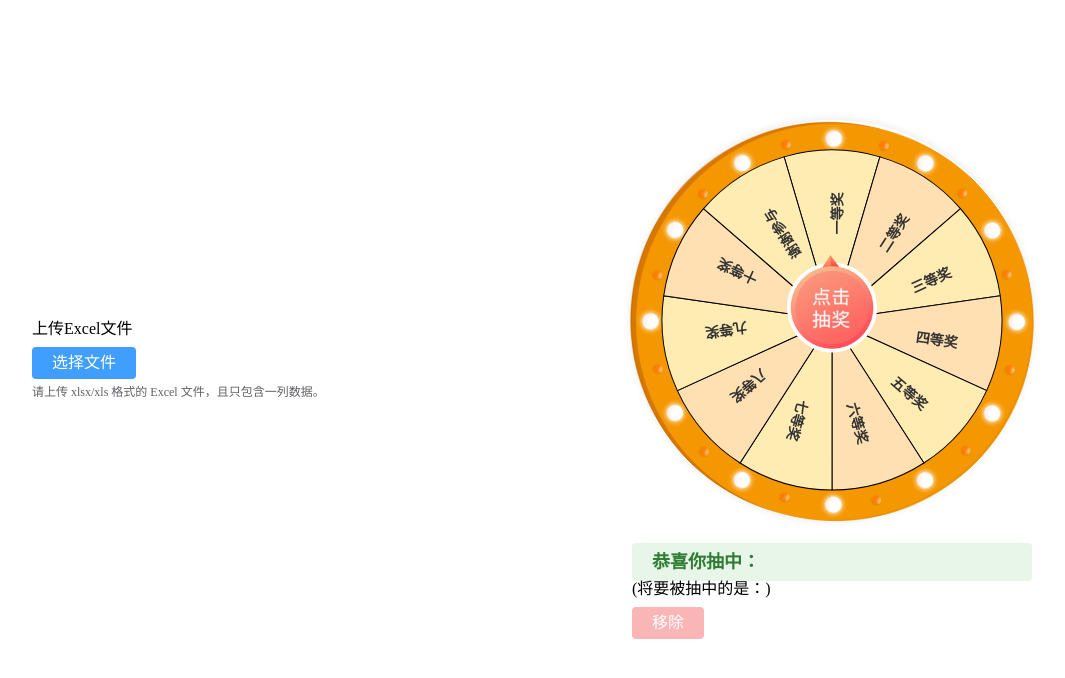
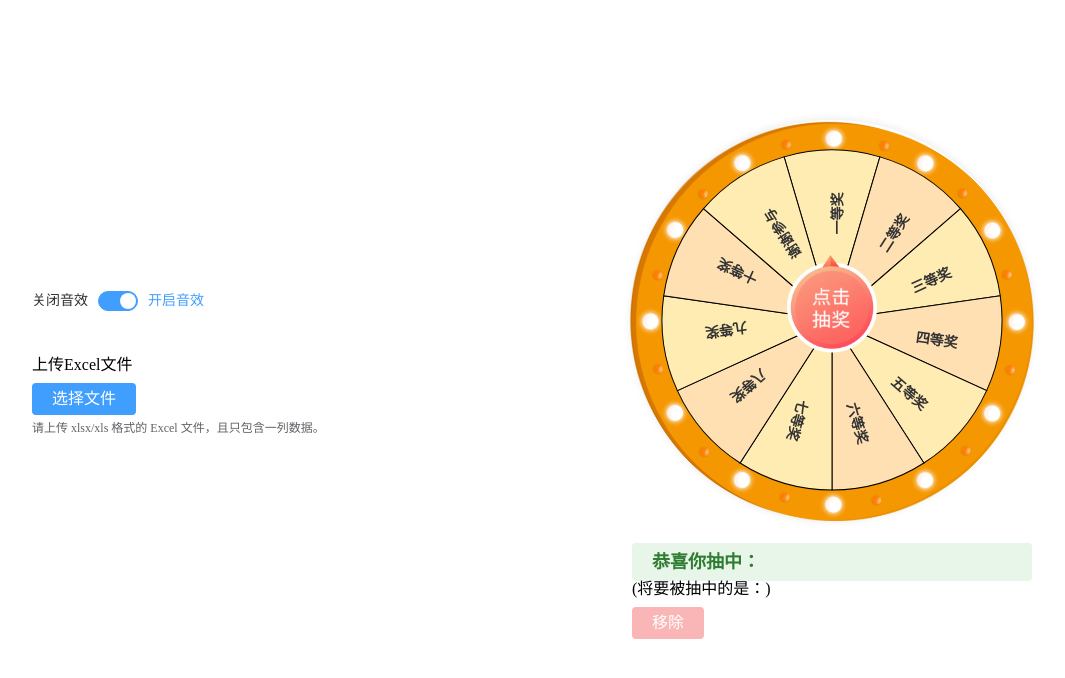
Before and after one commit to 595650661/teach-tools, a Vue app: page /#/ in a window 1280 px wide. Shown: the top 678 px of the page, without its empty margins (68-1133 px from the left). Built offline with nearby package versions, Linux system fonts and the light colour scheme.

Commit message:
feat: 音效的开启和关闭

```diff
--- a/components.d.ts
+++ b/components.d.ts
@@ -11,6 +11,7 @@ declare module 'vue' {
     ElButton: typeof import('element-plus/es')['ElButton']
     ElOption: typeof import('element-plus/es')['ElOption']
     ElSelect: typeof import('element-plus/es')['ElSelect']
+    ElSwitch: typeof import('element-plus/es')['ElSwitch']
     ElUpload: typeof import('element-plus/es')['ElUpload']
     RouterLink: typeof import('vue-router')['RouterLink']
     RouterView: typeof import('vue-router')['RouterView']
--- a/src/views/HomeView.vue
+++ b/src/views/HomeView.vue
@@ -2,6 +2,12 @@
   <div class="wheel-wrapper">
     <div style="display: flex; flex-direction: column; width: 400px">
       <div>
+        <el-switch
+          v-model="enableSound"
+          active-text="开启音效"
+          inactive-text="关闭音效"
+          style="margin-bottom: 40px"
+        />
         <h2>上传Excel文件</h2>
         <el-upload
           ref="uploadRef"
@@ -111,6 +117,9 @@ startSound.volume = soundSettings.startVolume;
 endSound.volume = soundSettings.endVolume;
 spinningSound.volume = soundSettings.spinningVolume;
 
+// 音效开关
+const enableSound = ref(true);
+
 // 创建响应式引用
 const startSoundRef = ref<HTMLAudioElement | null>(startSound);
 const endSoundRef = ref<HTMLAudioElement | null>(endSound);
@@ -134,9 +143,11 @@ const selectedColumnData = computed(() => {
   }
   const selectedColumnIndex = selectedColumn.value;
   // 安全地获取选中列的数据，避免数组越界
-  return excelData.value.map((row) => {
-    return row.length > selectedColumnIndex ? row[selectedColumnIndex] : undefined;
-  }).filter((item) => item !== undefined);
+  return excelData.value
+    .map((row) => {
+      return row.length > selectedColumnIndex ? row[selectedColumnIndex] : undefined;
+    })
+    .filter((item) => item !== undefined);
 });
 
 /**
@@ -183,14 +194,14 @@ const handleFileChange = (file: { raw: File; status: string }) => {
           return validColumns.map((index) => {
             // 保留所有值，包括空字符串，只过滤undefined和null
             const value = row[index];
-            return (value !== undefined && value !== null) ? value : '';
+            return value !== undefined && value !== null ? value : '';
           });
         });
 
         // 存储解析后的数据
         excelData.value = filteredRows;
         // 存储过滤后的表头（保留空字符串）
-        excelHeaders.value = validColumns.map(index => headers[index]);
+        excelHeaders.value = validColumns.map((index) => headers[index]);
 
         selectedColumn.value = 0; // 重置选中的列索引
 
@@ -387,7 +398,7 @@ function getRandomIndex(max: number): number {
 
 // 播放音效函数 - 改进版本
 const playSound = (sound: Ref<HTMLAudioElement | null>, forceRestart = false) => {
-  if (!sound.value) return;
+  if (!sound.value || !enableSound.value) return;
 
   try {
     // 如果强制重新播放或者音频已经播放完毕，则从头开始播放
@@ -414,6 +425,7 @@ const playSound = (sound: Ref<HTMLAudioElement | null>, forceRestart = false) =>
 
 // 播放旋转音效 - 专门用于旋转音效的函数
 const playSpinningSound = () => {
+  if (!enableSound.value) return;
   const now = Date.now();
   // 控制旋转音效播放频率，避免过于频繁播放
   if (now - soundSettings.lastSpinningSoundTime > soundSettings.spinningSoundInterval) {
```
